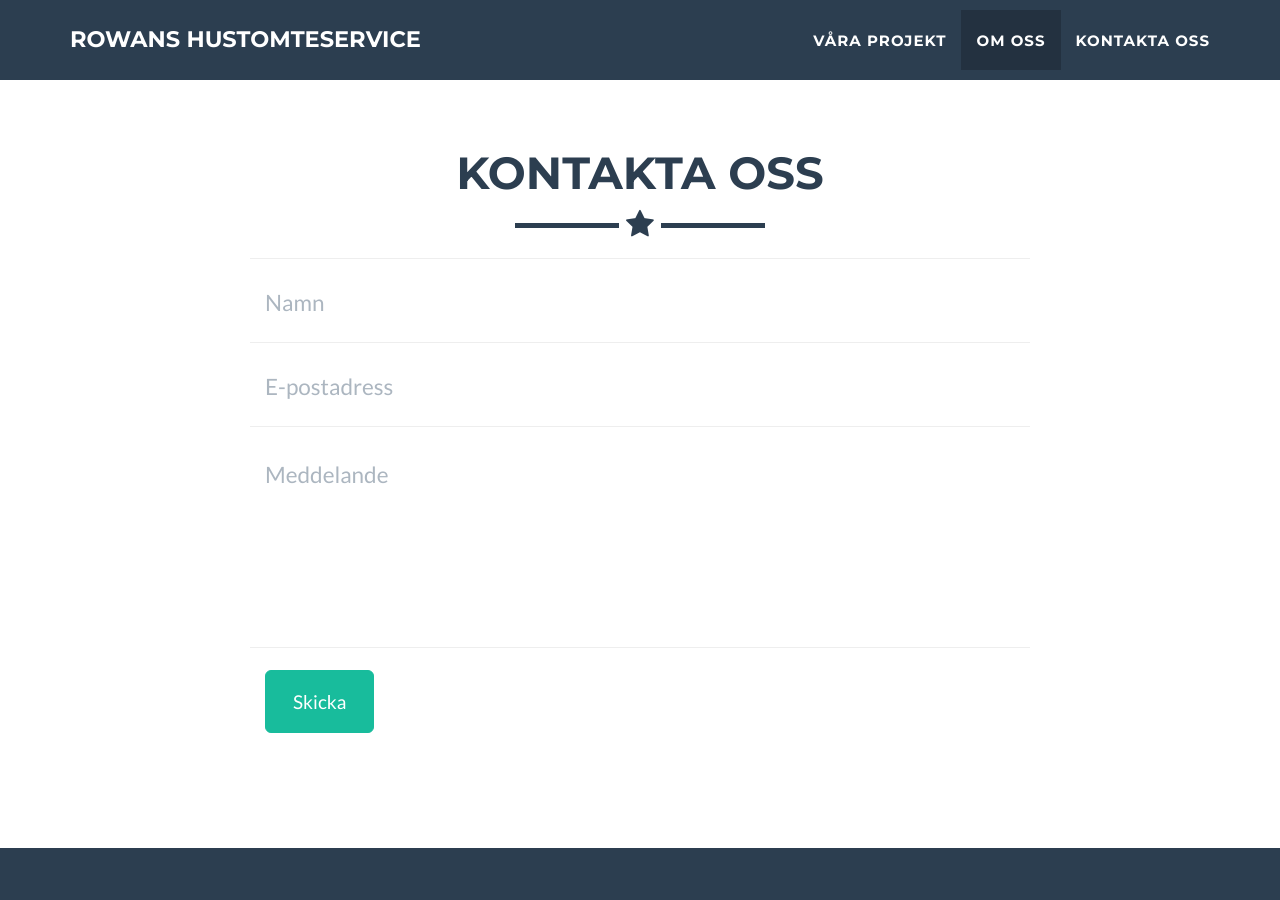
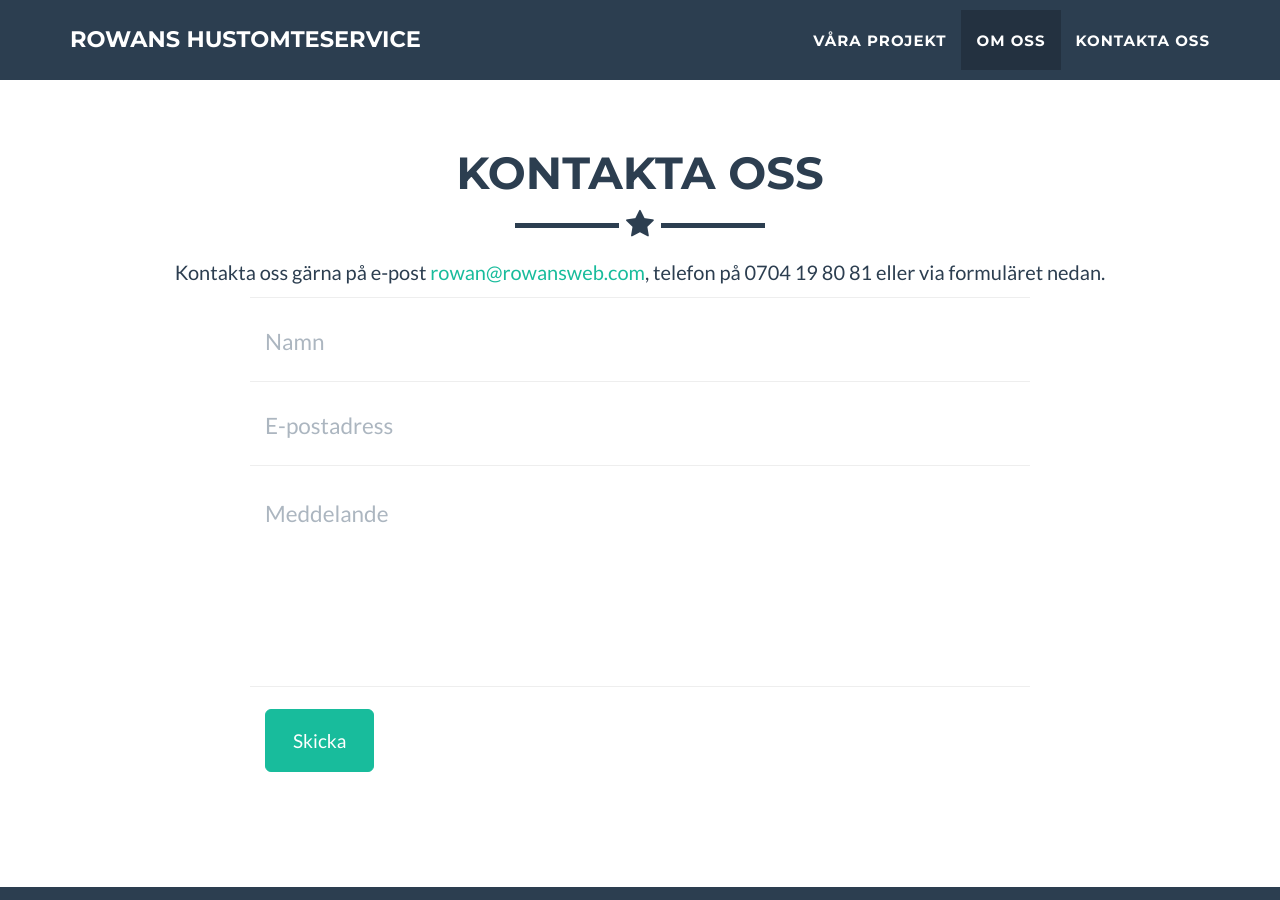
Before and after one commit to hustomteservice/hustomteservice.github.io, a Jekyll site: the page built from index.html, in a window 1280 px wide and 900 px high, scrolled down 2060 px. Built offline with Jekyll 4.4.1, drawn with Linux system fonts in a browser that asks for light colours.

Commit message:
Update contact info

```diff
--- a/_includes/contact_static.html
+++ b/_includes/contact_static.html
@@ -5,6 +5,7 @@
 			<div class="col-lg-12 text-center">
 				<h2>Kontakta oss</h2>
 				<hr class="star-primary">
+				<p>Kontakta oss gärna på e-post <a href="mailto:rowan@rowansweb.com">rowan@rowansweb.com</a>, telefon på 0704 19 80 81 eller via formuläret nedan.</p>
 			</div>
 		</div>
 		<div class="row">
```
